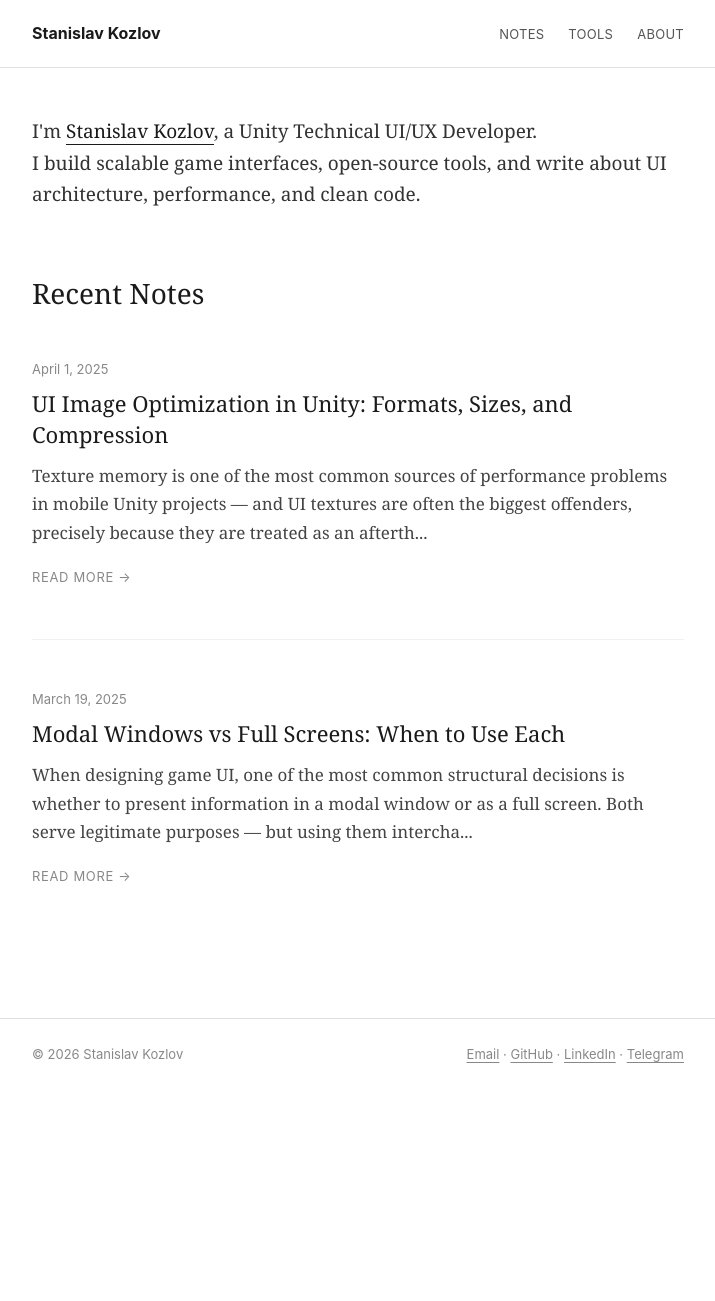
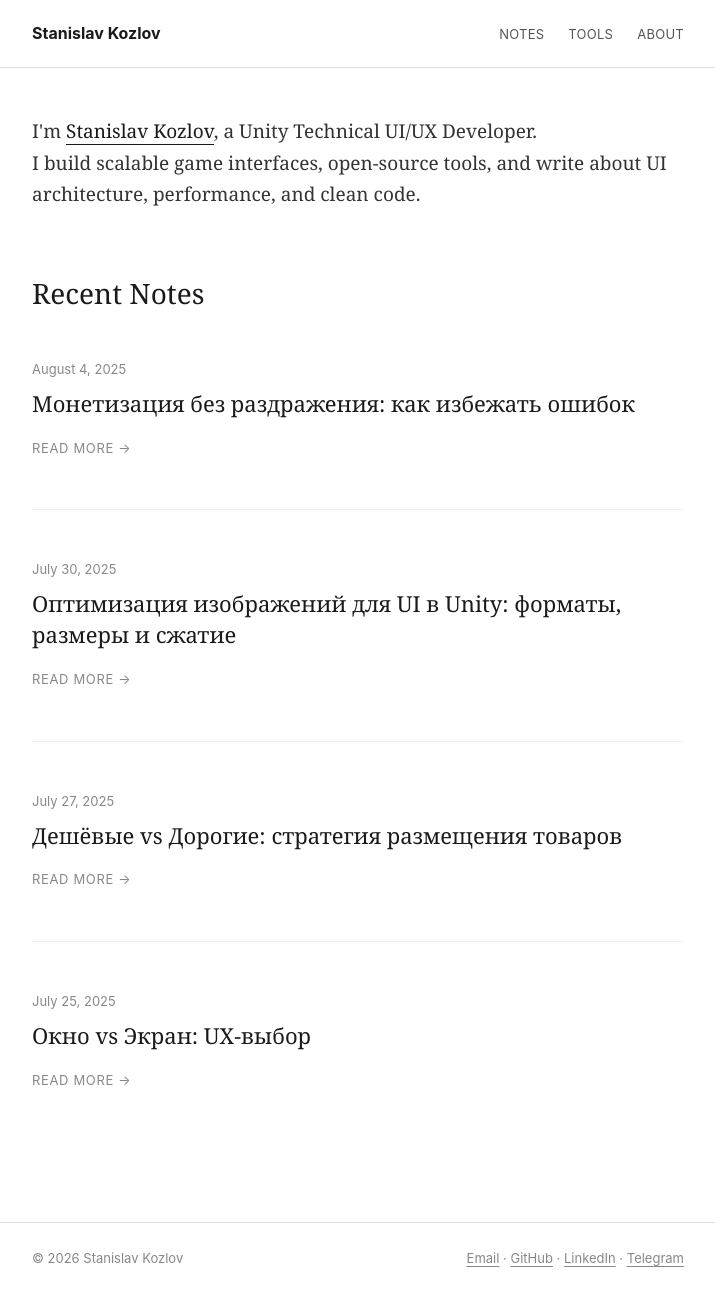
Before and after one commit to LLarean/llarean.github.io, a Jekyll site: the page built from index.html, in a window 1280 px wide. Shown: the whole page, without its empty margins (282-997 px from the left). Built offline with Jekyll 4.4.1, drawn with Linux system fonts in a browser that asks for light colours; before the commit the page ends 1097 px from its top, so only the background shows below that; part of the change alters nothing that is shown.

Commit message:
Add 4 real posts with images, remove stubs

```diff
--- a/_posts/2025-03-19-modal-windows-vs-full-screens.md
+++ /dev/null
@@ -1,35 +0,0 @@
----
-title: "Modal Windows vs Full Screens: When to Use Each"
-date: 2025-03-19
-tags: [ux, game-ui]
----
-
-When designing game UI, one of the most common structural decisions is whether to present information in a modal window or as a full screen. Both serve legitimate purposes — but using them interchangeably creates friction that players feel even when they cannot name it.
-
-The rule I keep coming back to: **modal for context, full screen for commitment.**
-
-## Modals interrupt — intentionally
-
-A modal window says: "Before you continue, deal with this." That interruption is the point. Modals work well for:
-
-- Confirmation dialogs ("Are you sure you want to spend 500 coins?")
-- Short-lived notifications that require acknowledgment
-- Quick parameter adjustments (volume, difficulty) that don't take the player out of their flow
-
-The key constraint: the player should be able to process and dismiss the modal without losing their mental context. If reading the modal requires the player to forget where they were — it's the wrong pattern.
-
-## Full screens signal transition
-
-Full screens are appropriate when the player is moving between distinct modes of the game: the shop, the inventory, the world map, the main menu. These are not interruptions — they are destinations.
-
-Sending a player to a full screen for a two-button confirmation dialog is noise. It communicates a weight the action does not have.
-
-## The grey area: nested content
-
-The most common mistake I see in shipped games is nesting a full screen's worth of content inside a modal. A modal with tabs, a scrollable list 200 items long, and sub-modals for item details is just a full screen pretending to be temporary.
-
-When in doubt: if the player might spend more than 10–15 seconds inside it, give it a full screen.
-
----
-
-*This post is a short guide originally published on LinkedIn. The original is in Russian.*
--- a/_posts/2025-04-01-ui-image-optimization-unity.md
+++ /dev/null
@@ -1,35 +0,0 @@
----
-title: "UI Image Optimization in Unity: Formats, Sizes, and Compression"
-date: 2025-04-01
-tags: [unity, optimization, ui]
----
-
-Texture memory is one of the most common sources of performance problems in mobile Unity projects — and UI textures are often the biggest offenders, precisely because they are treated as an afterthought.
-
-Here is what I have learned optimizing UI atlases across several commercial projects.
-
-## ETC2 is your baseline on Android
-
-For Android builds, ETC2 should be the default compression for UI sprites. It gives a good quality-to-size ratio and is hardware-accelerated on all modern Android GPUs. The catch: ETC2 requires textures with dimensions that are multiples of 4 — and for best results, powers of 2.
-
-This is the problem that [img2etc2](https://github.com/LLarean/img2etc2) solves. It automatically resizes sprites to ETC2-compatible dimensions before the build step, so artists don't have to think about it.
-
-## Atlas packing matters more than individual texture settings
-
-A single unatlased UI sprite generates a draw call. Pack 50 sprites into one atlas and you get one draw call for all of them. Unity's Sprite Atlas system handles this, but it requires deliberate organization:
-
-- Group sprites by screen / usage context, not by visual category
-- Keep sprites that appear together in the same atlas
-- Don't put rarely-used sprites in a hot atlas
-
-## Mipmaps: off for UI
-
-UI textures are rendered at a fixed pixel size on screen — they don't benefit from mipmapping, and enabling it wastes 33% additional memory. Make sure `Generate Mip Maps` is unchecked for all UI texture imports.
-
-## Readable textures: also off
-
-`Read/Write Enabled` keeps a CPU-side copy of the texture in RAM. You almost never need this for UI sprites. Leaving it on doubles the memory footprint of the texture.
-
----
-
-*Originally published as a LinkedIn guide. The original is in Russian.*
--- /dev/null
+++ b/_posts/2025-07-25-window-vs-screen.md
@@ -0,0 +1,63 @@
+---
+title: "Окно vs Экран: UX-выбор"
+date: 2025-07-25
+tags: [ux]
+image: /assets/images/window-vs-screen.jpg
+---
+
+![Окно vs Экран]({{ '/assets/images/window-vs-screen.jpg' | relative_url }})
+
+## 1. Когда выбирать окна
+
+**Преимущества:**
+
+- Не прерывают основной workflow
+- Сохраняют контекст работы
+- Требуют минимальных умственных затрат
+- Решают задачу за 1-2 действия
+
+**Идеальные сценарии:**
+
+- **Быстрые действия** — подтверждение, выбор из 2-3 вариантов
+- **Уведомления** — ошибки, статусы, предупреждения
+- **Мини-интерфейсы** — формы до 3 полей, фильтры
+- **Меню** — контекстные действия
+
+**Риски:**
+
+- «Поп-ап ад» при злоупотреблении
+- Не подходят для сложного контента
+- Принуждение к действию (модальные)
+
+## 2. Когда нужен экран
+
+**Преимущества:**
+
+- Полноценное пространство для контента
+- Чёткое разделение контекстов
+- Поддержка сложных сценариев
+- Лучшая фокусировка
+
+**Идеальные сценарии:**
+
+- **Процессы** — цепочки из 3+ шагов
+- **Контент** — детализированные данные
+- **Работа** — продолжительные сессии
+
+**Риски:**
+
+- Требуют продуманной навигации
+- Могут вызывать дезориентацию без чётких переходов
+- Могут нарушать flow при частых переключениях
+
+## 3. Главные правила
+
+- Одно окно за раз (никаких каскадов)
+- Анимации переходов
+- Тестируйте на реальных сценариях
+- Следуйте гайдлайнам платформы
+- Учитывайте частоту использования
+
+---
+
+**Источники:** NN/g, Microsoft Research, Material Design, Apple HIG, Hick's Law, Fitts' Law, IBM Design Language
--- /dev/null
+++ b/_posts/2025-07-27-product-placement-strategy.md
@@ -0,0 +1,68 @@
+---
+title: "Дешёвые vs Дорогие: стратегия размещения товаров"
+date: 2025-07-27
+tags: [monetization]
+image: /assets/images/product-placement-strategy.jpg
+---
+
+![Стратегия размещения товаров]({{ '/assets/images/product-placement-strategy.jpg' | relative_url }})
+
+Как балансировать массовую аудиторию и китов?
+
+## 1. Когда использовать «дешёвые» товары в начале
+
+**Преимущества:**
+
+- Снижают барьер первой покупки (эффект привыкания)
+- Увеличивают retention на 18-22%
+- Формируют паттерн покупок
+- Улучшают монетизацию casual-аудитории
+
+**Идеальные сценарии:**
+
+- **Стартовые пакеты** — $0.99–$4.99 с perceived value +50%
+- **Лимитированные офферы** — счётчик «Осталось 15 мин»
+- **Ресурсы** — низкомаржинальные, но частые покупки
+- **Подписки** — месячные с ежедневной наградой
+
+**Риски:**
+
+- Снижение ARPPU при неправильном балансе
+- «Дешевизна» бренда при чрезмерном акценте
+- Перегрузка новичка предложениями
+
+## 2. Когда размещать дорогие товары в начале
+
+**Преимущества:**
+
+- Максимизация прибыли от китов (5% игроков = 65% дохода)
+- Создание ценовых якорей
+- Увеличение среднего чека через контраст
+- Поддержка VIP-статуса игры
+
+**Идеальные сценарии:**
+
+- **Эксклюзивные бандлы** — $50+ с уникальным контентом
+- **Валютные пакеты** — крупные объёмы с «бонусом»
+- **Персонализация** — на основе RFM-анализа
+- **Сезонные офферы** — Black Friday / Новый год
+
+**Риски:**
+
+- Отток casual-игроков
+- «Pay-to-win» восприятие
+- Снижение конверсии в первую покупку
+
+## 3. Главные принципы
+
+- A/B тестируйте позиции топ-3 товаров еженедельно
+- Персонализируйте на основе: уровня игрока, истории покупок, баланса валюты
+- Чередуйте стратегии (Top-down / Bottom-up)
+- Анализируйте heatmap кликов
+- Копируйте топовые игры вашего жанра (анализируя и тестируя)
+
+**Ключевые метрики:** CTR баннеров, конверсия в покупку, ARPPU vs ARPDAU
+
+---
+
+**Источники:** «Predictably Irrational» (Ariely, 2008), F2P Monetization Report (DoF, 2023), Virtual Economies (MIT Press), SuperData/Data.ai отчёты, кейсы King/Zynga
--- /dev/null
+++ b/_posts/2025-07-30-ui-image-optimization-unity.md
@@ -0,0 +1,65 @@
+---
+title: "Оптимизация изображений для UI в Unity: форматы, размеры и сжатие"
+date: 2025-07-30
+tags: [unity, optimization, ui]
+image: /assets/images/ui-image-optimization-unity.jpg
+---
+
+![Оптимизация изображений для UI в Unity]({{ '/assets/images/ui-image-optimization-unity.jpg' | relative_url }})
+
+Базовые принципы оптимизации UI-графики в Unity. Любые рекомендации требуют проверки на конкретном проекте и целевых устройствах.
+
+## 1. Рекомендуемые форматы изображений
+
+**PNG**
+- Когда использовать: элементы с прозрачностью (кнопки, иконки)
+- Плюсы: сохраняет качество без потерь, поддерживает прозрачность
+- Минусы: занимает много места
+
+**JPEG**
+- Когда использовать: фоны без прозрачности
+- Плюсы: сильное сжатие
+- Минусы: нет прозрачности, могут появляться артефакты
+
+**ASTC** (основное применение — мобильные устройства)
+- Когда использовать: игры на Android и iOS
+- Плюсы: хороший баланс между качеством и размером
+- Минусы: работает не на всех системах
+
+## 2. Оптимальные размеры
+
+- Кнопки и иконки: размер должен соответствовать отображаемым пикселям на экране
+- Элемент 100×50px → текстура 128×64px
+- Адаптивные элементы: от 128×128 до 2048×2048
+
+## 3. Настройки сжатия в Unity
+
+**Мобильные:**
+- Android: ETC2 (для совместимости) или ASTC (рекомендуется)
+- iOS: ASTC (обязательно для Metal)
+
+**Компьютеры:**
+- Windows/Linux: DXT5 (с поддержкой прозрачности)
+- Максимальное качество: BC7 (требует DirectX 11)
+
+## 4. Чек-лист оптимизации
+
+- Выбирайте минимальный размер, при котором изображение выглядит нормально
+- Размеры должны быть кратны 4 (оптимально — степени двойки: 32, 64, 128…)
+- Объединяйте мелкие текстуры в атласы
+- Отключайте **Read/Write Enabled** (если не нужно менять текстуры в коде)
+- Отключайте **Mip Maps** (для UI-элементов, которые не меняют размер)
+- Тестируйте на реальных устройствах
+- Проверяйте результаты в Unity Profiler и Frame Debugger
+
+## 5. Полезные инструменты (бесплатно)
+
+- **TinyPNG/TinyJPG** — онлайн-сжатие изображений
+- **Textures Hunter Unity3D Tool** — поиск проблемных текстур
+- **[IMG2ETC2](https://github.com/LLarean/img2etc2)** — автоматическая подгонка размера под ETC2
+
+**Ключевые показатели:** Draw Calls (Frame Debugger), потребление ресурсов (Profiler), размер в памяти vs исходный размер (Build Report)
+
+---
+
+**Источники:** Unity Documentation (Texture formats, Recommended compression formats), Unity Blog (Optimize your mobile game performance), Android Documentation (Target texture compression formats)
--- /dev/null
+++ b/_posts/2025-08-04-monetization-without-irritation.md
@@ -0,0 +1,39 @@
+---
+title: "Монетизация без раздражения: как избежать ошибок"
+date: 2025-08-04
+tags: [monetization, gamedev, ux]
+image: /assets/images/monetization-without-irritation.jpg
+---
+
+![Монетизация без раздражения]({{ '/assets/images/monetization-without-irritation.jpg' | relative_url }})
+
+Исследования показывают, что популярные механики монетизации (FOMO, скидки, лимиты) дают разную эффективность в зависимости от контекста.
+
+**Ключевые факторы успеха:**
+
+1. **Тип продукта** — мобильные игры требуют иного подхода, чем SaaS или маркетплейсы
+2. **Уровень насыщения** — эффект «баннерной слепоты» для однотипных офферов
+3. **Качество интеграции** — фейковые триггеры снижают доверие
+
+## Проверенные альтернативы
+
+- Приоритет A/B-тестов над предположениями
+- Комбинация механик (FOMO + персонализация)
+- Фокус на долгосрочную ценность пользователя (LTV)
+
+## Практические рекомендации
+
+- **Мобильные игры:** прогрессивные механики — «умная» монетизация, которая подстраивается под игрока
+- **SaaS:** акцент на ценности, а не скидках (Harvard Business Review)
+- **Маркетплейсы:** социальное доказательство > искусственной срочности
+
+**Главный принцип:** эффективная монетизация = постоянное тестирование + адаптация под специфику аудитории и продукта.
+
+---
+
+**Источники:**
+- Banner Blindness Revisited (NN/g, 2018)
+- The Psychological Effects of Perceived Scarcity on Consumers' Buying Behavior (ResearchGate, 2013)
+- Dark Patterns at Scale (Princeton University, 2021)
+- Mobile Game Monetization: Strategies, Precautions & Tips 2024 (lancaric.me)
+- Effective Discount Pricing Strategies to Increase Sales (Shopify, 2025)
--- a/assets/css/style.css
+++ b/assets/css/style.css
@@ -164,6 +164,13 @@ h1.page-title {
   border-radius: 4px;
 }
 .post-content pre code { background: none; padding: 0; }
+.post-content img {
+  max-width: 100%;
+  height: auto;
+  display: block;
+  margin: 0 0 28px;
+}
+
 .post-content blockquote {
   border-left: 3px solid #ddd;
   padding-left: 20px;
```
Also changed, not shown: assets/images/monetization-without-irritation.jpg (added), assets/images/product-placement-strategy.jpg (added), assets/images/ui-image-optimization-unity.jpg (added), assets/images/window-vs-screen.jpg (added).
